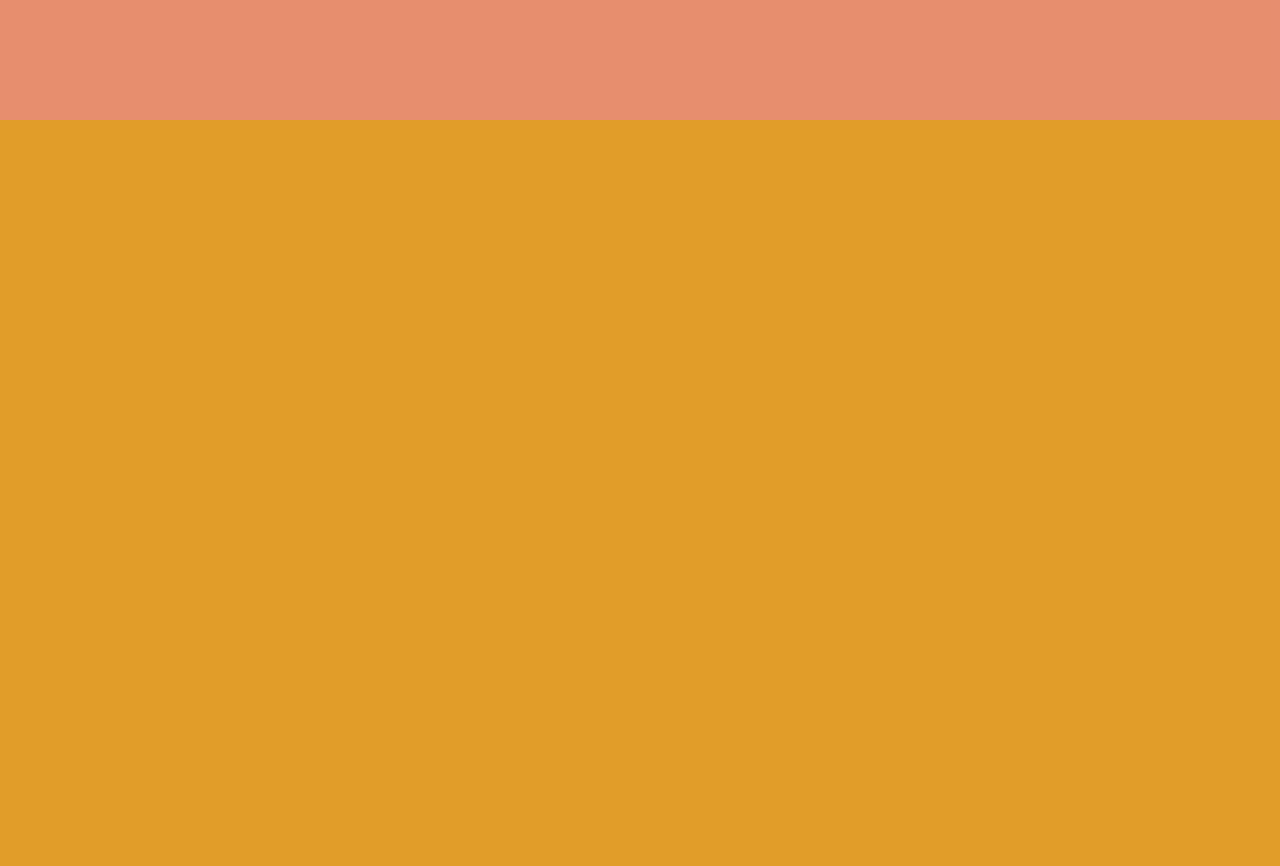
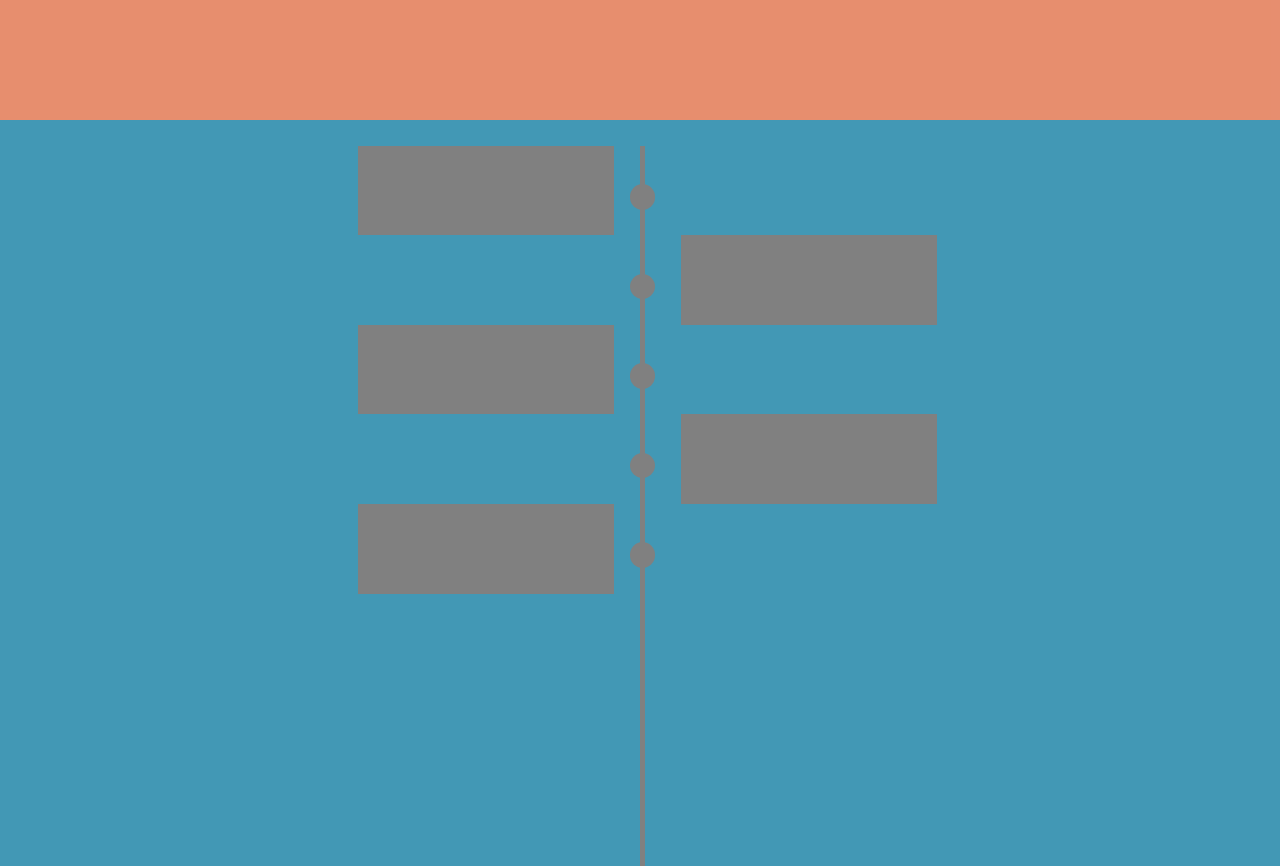
Before and after one commit to larrychen20011120/larrychen20011120.github.io, a plain HTML site: page index.html in a window 1280 px wide. Shown: the part 1400-2266 px from the top of the page. Drawn offline with Linux system fonts and the light colour scheme.

Commit message:
Outline of the timeline

```diff
--- a/MyCss/main.css
+++ b/MyCss/main.css
@@ -23,7 +23,7 @@ body{
 #menu{
     width: 100%;
     height: 90vh;
-    background-color: #f2eadd;
+    background-color: #F0CEA0;
     margin: 0px;
     padding: 0px;
     display: flex;
@@ -50,13 +50,13 @@ body{
     background-color: #dd5f32;
 }
 .switch_box:nth-child(2){
-    background-color: #e19d29;
+    background-color: #4298b5;
 }
 .switch_box:nth-child(3){
     background-color: #92b06a;
 }
 .switch_box:nth-child(4){
-    background-color: #4298b5;
+    background-color: #ecb83c;
 }
 
 .switch_box{
@@ -150,8 +150,36 @@ body{
 #Experience{
     width: 100%;
     height: 100vh;
-    background-color: #e19d29;
+    background-color: #4298b5;
+    display: flex;
+    justify-content: center;
+    align-items: center;
+    position: relative;
 }
+.timeline{
+    position: absolute;
+    top: 2vw;
+    left: 50vw;
+    width: 0.4vw;
+    height: 90%;
+    background-color: gray;
+}
+.timepoint{
+    position: absolute;
+    width: 2vw;
+    height: 2vw;
+    left: 49.2vw;
+    border-radius: 50%;
+    background-color: gray;
+}
+.experience_box{
+    position: absolute;
+    width: 20vw;
+    height: 7vw;
+    background-color: gray;
+}
+
+
 #Projects{
     width: 100%;
     height: 100vh;
@@ -182,7 +210,7 @@ body{
 #Awards{
     width: 100%;
     height: 100vh;
-    background-color: #4298b5;
+    background-color: #f7f5f1;
 }
 #Awards img{
     width: auto;
@@ -204,13 +232,13 @@ body{
     display: flex;
     justify-content: center;
     align-items: center;
-    background-color: #8ac6d1;
+    background-color: #ecb83c;
 }
 
 .honor_box{
     width: 70%;
     height: 13%;
-    background-color: #8ac6d1;
+    background-color: #ecb83c;
     border-radius: 5px;
     margin: 5vh;
     display: flex;
@@ -231,9 +259,3 @@ body{
     border-color: black;
     border-style: solid;
 }
-
-#End{
-    width: 100%;
-    height: 30vh;
-    background-color: #f2eadd;
-}
--- a/index.html
+++ b/index.html
@@ -72,7 +72,17 @@
     </div>
 
     <div id= "Experience">
-
+        <div class= "timeline"></div>
+        <div class= "timepoint"></div>
+        <div class= "timepoint"></div>
+        <div class= "timepoint"></div>
+        <div class= "timepoint"></div>
+        <div class= "timepoint"></div>
+        <div class= "experience_box"></div>
+        <div class= "experience_box"></div>
+        <div class= "experience_box"></div>
+        <div class= "experience_box"></div>
+        <div class= "experience_box"></div>
     </div>
 
     <div id= "Projects">
@@ -110,10 +120,27 @@
         </div>
     </div>
 
-    <div id= "End">
+    <!-- Initialize the position of timepoint and cards-->
+    <script>
+        let timepoint = document.getElementsByClassName("timepoint");
+        let experience_box = document.getElementsByClassName("experience_box");
+        const firstTop = 5; // percentage of top
+        const rowPosition = 28, columnPosition = 2;
 
-    </div>
+        // length of timepoint = length of experience_box
+        for (let i = 0; i < timepoint.length; i++){
+            timepoint[i].style.top = (firstTop + 7 * i) + "vw";
+            experience_box[i].style.top = (columnPosition + 7 * i) + "vw";
 
+            if (i % 2 == 0){
+                experience_box[i].style.left = rowPosition + "vw";
+            }else{
+                experience_box[i].style.right = (rowPosition - 1.2)+ "vw";
+            }
+        }
+
+
+    </script>
 
     <!-- The animation of typing words. -->
     <script>
```
